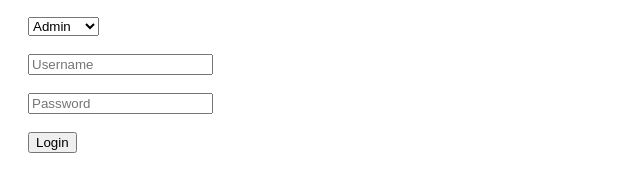
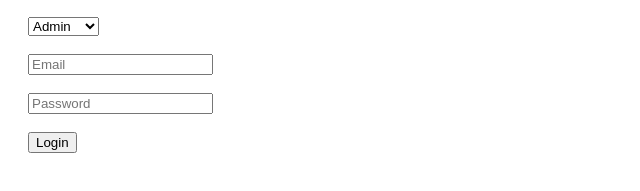
Before and after one commit to DanX06-lab/sports, a plain HTML site: page docs/index.html in a window 1280 px wide. Shown: the part 139-330 px from the top of the page, 0-640 px from the left. Drawn offline with Linux system fonts and the light colour scheme.

Commit message:
Update index.html

```diff
--- a/docs/index.html
+++ b/docs/index.html
@@ -16,7 +16,7 @@
       <option value="admin">Admin</option>
       <option value="member">Member</option>
     </select><br><br>
-    <input type="text" id="username" placeholder="Username" /><br><br>
+    <input type="text" id="email" placeholder="Email" /><br><br>
     <input type="password" id="password" placeholder="Password" /><br><br>
     <button onclick="login()">Login</button>
   </div>
```
